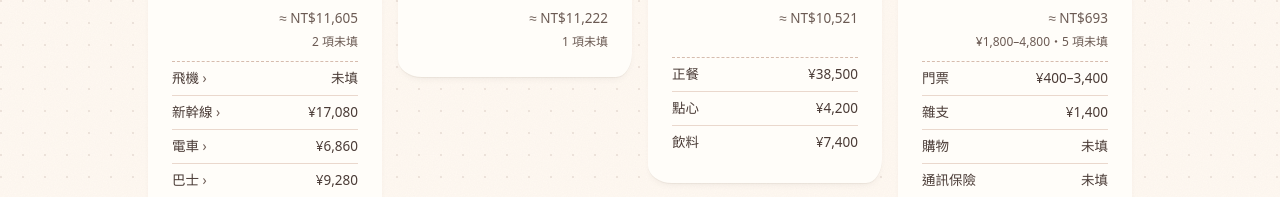
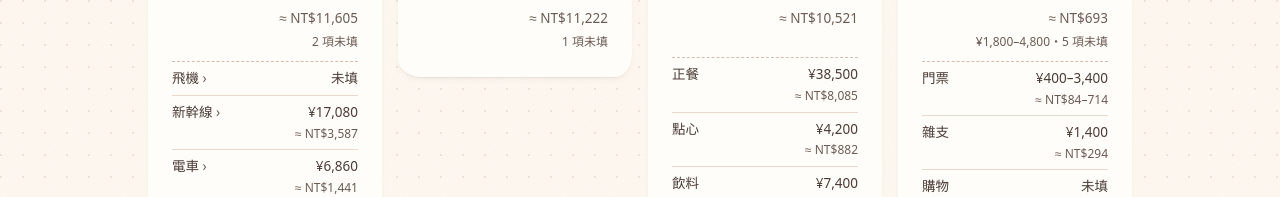
Before and after one commit to YisoTsao/tokyo-trip, a React (Vite) app: page /#/expenses in a window 1280 px wide. Shown: the part 594-791 px from the top of the page. Built offline with nearby package versions, Linux system fonts and the light colour scheme; no server answers; a web font is replaced by a local one.

Commit message:
Show the NT$ equivalent under each subcategory in the category totals
Co-Authored-By: Claude Opus 5.5 <noreply@anthropic.com>
Claude-Session: https://claude.ai/code/session_017wfVGS56at3wQ8iJ7rKKqt

```diff
--- a/src/pages/ExpensesPage.tsx
+++ b/src/pages/ExpensesPage.tsx
@@ -90,6 +90,18 @@ function SyncNote() {
     <span className={`j-exp-sync j-exp-sync--${state}`} role="status">
       {" "}
       {text}
+    </span>
+  );
+}
+
+/** A subcategory's yen amount with its NT$ equivalent underneath. */
+function SubAmount({ range }: { range: ReturnType<typeof sum> }) {
+  if (!range.high) return <span className="j-num">{range.open ? "未填" : "—"}</span>;
+  const twd = range.low === range.high ? ntd(toTwd(range.low)) : `${ntd(toTwd(range.low))}–${ntd(toTwd(range.high)).replace("NT$", "")}`;
+  return (
+    <span className="j-num j-expcat__amt">
+      {yenRange(range.low, range.high)}
+      <small>≈ {twd}</small>
     </span>
   );
 }
@@ -206,12 +218,12 @@ export function ExpensesPage() {
                           onClick={() => setRide({ title: s.sub, rows: s.rows })}
                         >
                           <span>{s.sub}</span>
-                          <span className="j-num">{s.high ? yenRange(s.low, s.high) : s.open ? "未填" : "—"}</span>
+                          <SubAmount range={s} />
                         </button>
                       ) : (
                         <>
                           <span>{s.sub}</span>
-                          <span className="j-num">{s.high ? yenRange(s.low, s.high) : s.open ? "未填" : "—"}</span>
+                          <SubAmount range={s} />
                         </>
                       )}
                     </li>
--- a/src/styles/journal.css
+++ b/src/styles/journal.css
@@ -2593,3 +2593,12 @@ html:has(dialog[open]) {
 .j-dialog__body {
   overscroll-behavior: contain;
 }
+
+.j-expcat__amt {
+  text-align: right;
+}
+.j-expcat__amt small {
+  display: block;
+  font-size: var(--fs-xs);
+  color: var(--c-ink-soft);
+}
```
